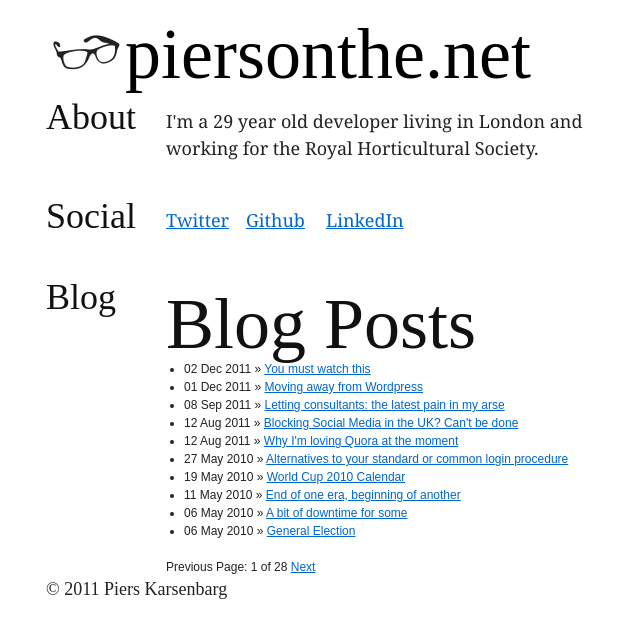
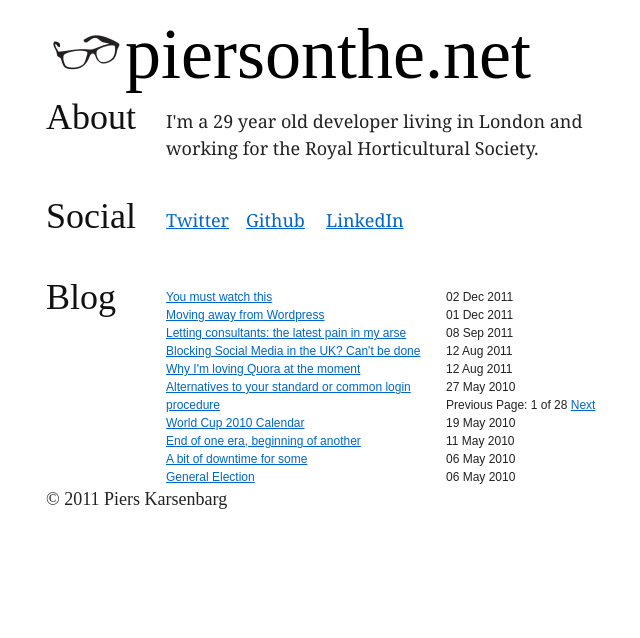
Before and after one commit to pierskarsenbarg/pierskarsenbarg.github.com_old, a Jekyll site: the page built from index.html, in a window 1280 px wide. Shown: the top 638 px of the page, without its empty margins (279-919 px from the left). Built offline with Jekyll 4.4.1, drawn with Linux system fonts in a browser that asks for light colours; some web fonts are replaced; the list of posts is cut into pages by our own code.

Commit message:
Changed layout of index page

```diff
--- a/index.html
+++ b/index.html
@@ -3,13 +3,17 @@
 title: Piers Karsenbarg
 ---
 
-<div id="home">
-  <h1>Blog Posts</h1>
-  <ul class="posts">
-    {% for post in paginator.posts %}
-      <li><span>{{ post.date | date_to_string }}</span> &raquo; <a href="{{ post.url }}">{{ post.title }}</a></li>
-    {% endfor %}
-  </ul>
+{% for post in paginator.posts %}
+<div class="span-7">
+  <a href="{{ post.url }}">{{ post.title }}</a>
+</div>
+<div class="span-4">
+{{ post.date | date_to_string }}
+</div>
+{% endfor %}
+
+
+
   <!-- Pagination links -->
 <div class="pagination">
   {% if paginator.previous_page %}
@@ -23,7 +27,3 @@
   {% else %}
     <span class="next ">Next</span>
   {% endif %}
-</div>
-
-
-</div>
```
